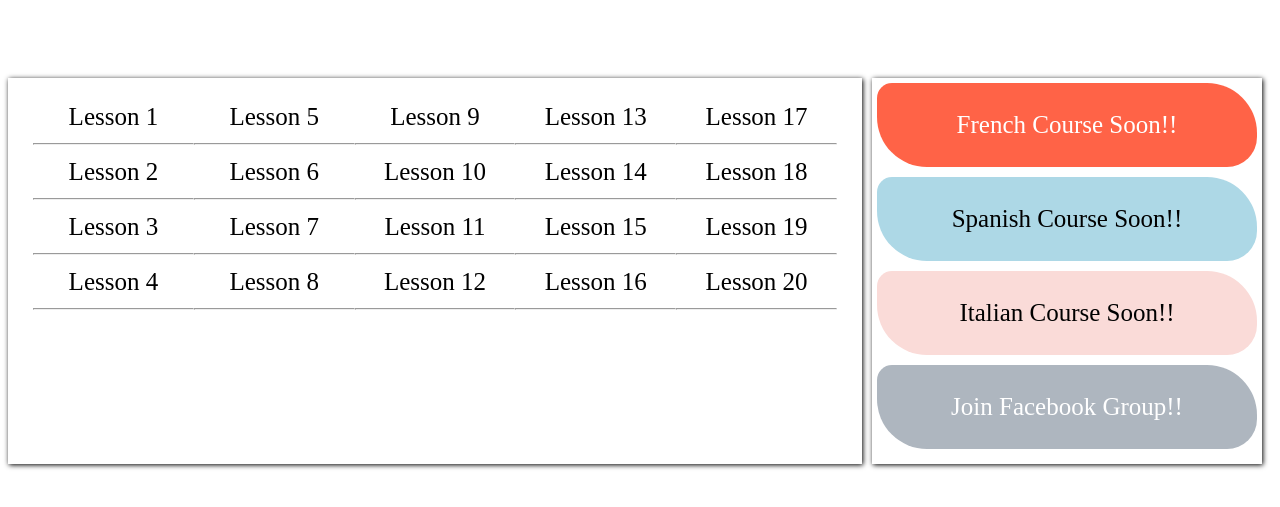
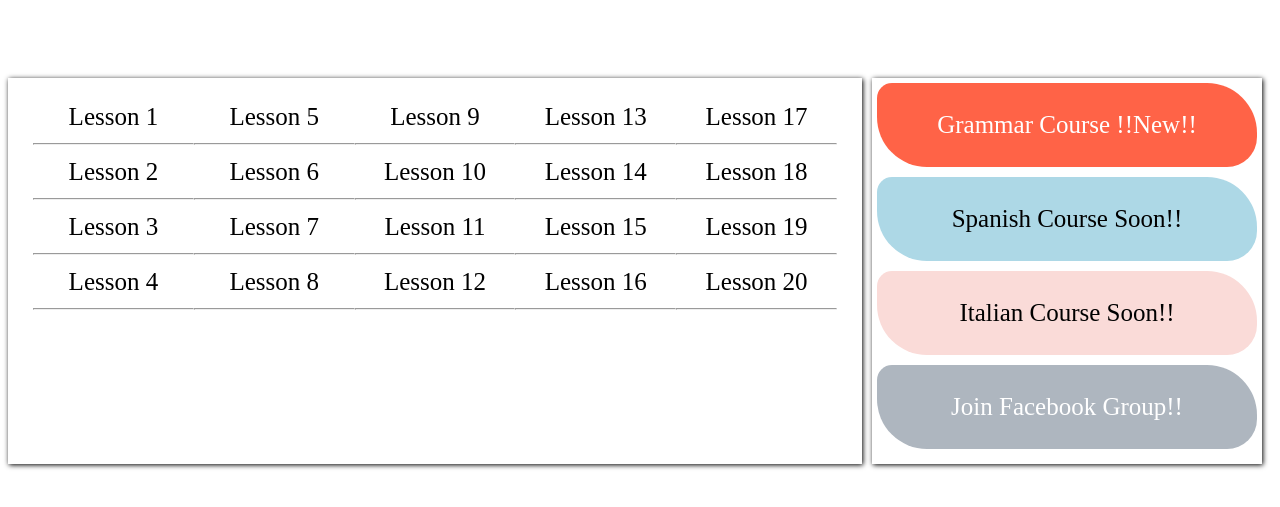
Before and after one commit to blackboarders/blackboarders.github.io, a plain HTML site: page c1lessons.html in a window 1280 px wide. Shown: the part 103-610 px from the top of the page. Drawn offline with Linux system fonts and the light colour scheme.

Commit message:
Update c1lessons.html

```diff
--- a/c1lessons.html
+++ b/c1lessons.html
@@ -189,7 +189,7 @@ text-align:left;
 
 <div style="background:tomato; border-radius:15px 50px 30px;
 margin-bottom: 10px; text-align:center; color:white;"><br>
-French Course Soon!!
+<a style="color:white; text-decoration:none;" href="grammar.html" target="_blank"> Grammar Course !!New!!</a>
 <br><br></div>
 
 <div style="background:lightblue; border-radius:15px 50px 30px;
```
